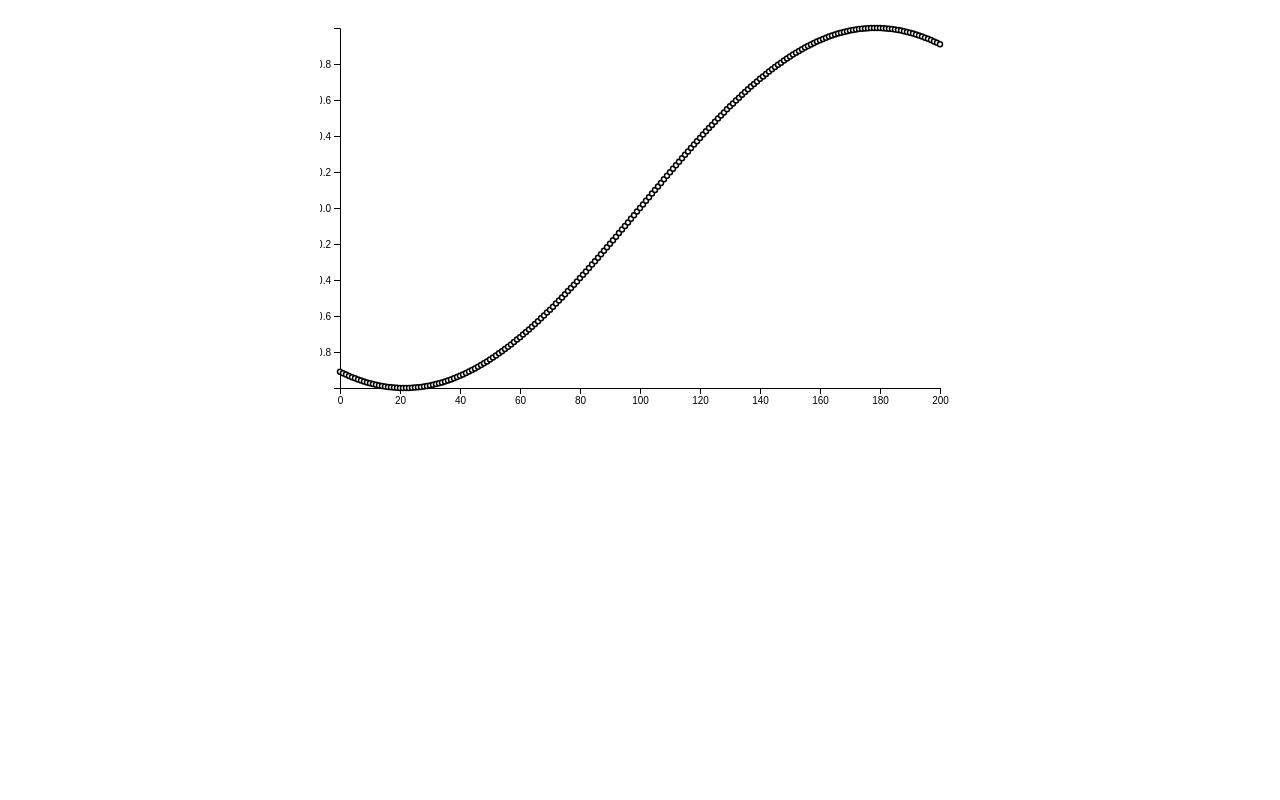
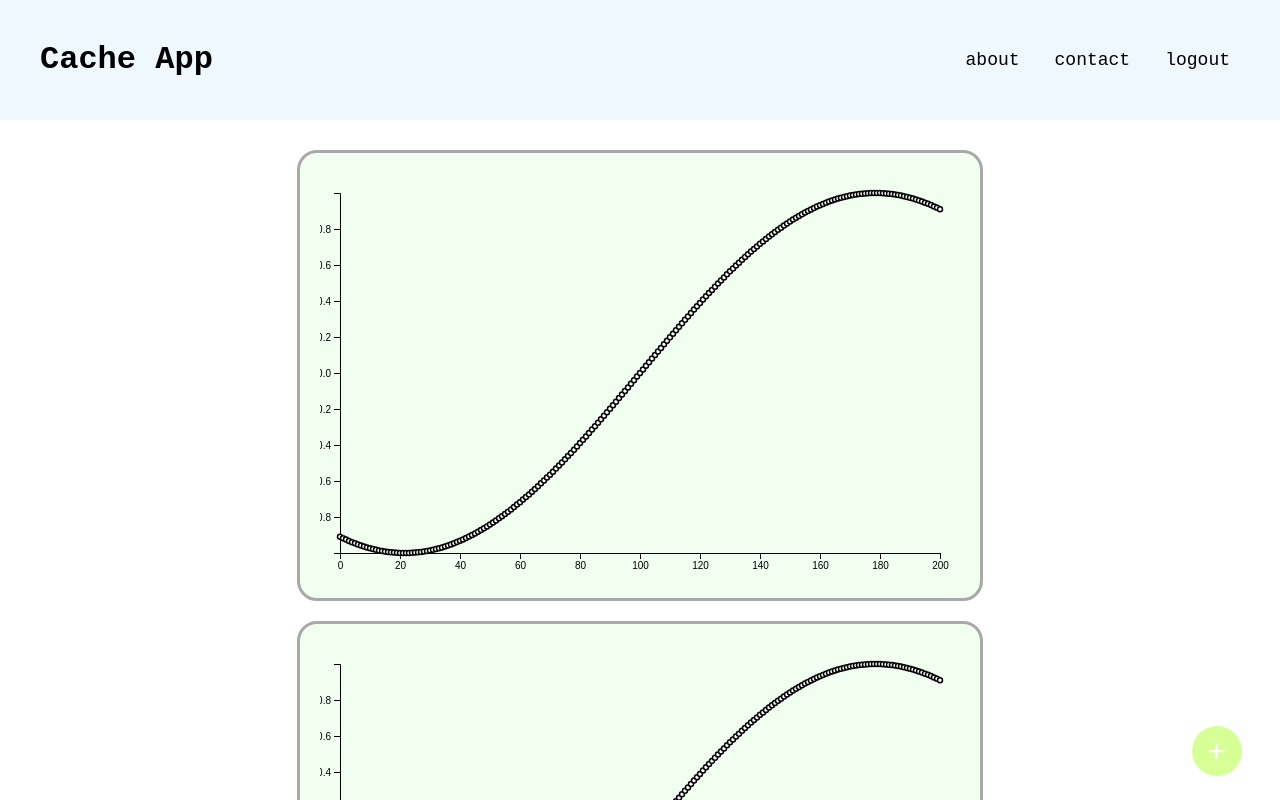
Before and after one commit to oslabs-beta/rediSphere, a React app: page /dashboard in a window 1280 px wide. Shown: the top 800 px of the page. Built offline with nearby package versions, Linux system fonts and the light colour scheme.

Commit message:
build out dummy front end including login page, sign up page, and dashboard with d3 line plot example widgets

```diff
--- a/client/components/DashBoard.jsx
+++ b/client/components/DashBoard.jsx
@@ -11,8 +11,34 @@ const DashBoard = () => {
     setData(data.slice(-200).concat(Math.atan2(x, y)));
   }
   return (
-    <div onMouseMove={onMouseMove}>
-      <LinePlot data={data}></LinePlot>
+    <div>
+      <header>
+        <div>
+          <h1>Cache App</h1>
+        </div>
+        <div className="header-left">
+          <button>about</button>
+          <button>contact</button>
+          <a href="/login">
+            <button>logout</button>
+          </a>
+        </div>
+      </header>
+      <div className="widget-container">
+        <div className="widget" onMouseMove={onMouseMove}>
+          <LinePlot data={data}></LinePlot>
+        </div>
+        <div className="widget" onMouseMove={onMouseMove}>
+          <LinePlot data={data}></LinePlot>
+        </div>
+        <div className="widget" onMouseMove={onMouseMove}>
+          <LinePlot data={data}></LinePlot>
+        </div>
+        <div className="widget" onMouseMove={onMouseMove}>
+          <LinePlot data={data}></LinePlot>
+        </div>
+      </div>
+      <button id="add-widget-button">+</button>
     </div>
   );
 };
--- a/client/components/LinePlot.jsx
+++ b/client/components/LinePlot.jsx
@@ -21,8 +21,8 @@ const LinePlot = ({
     <svg width={width} height={height}>
       <g ref={gx} transform={`translate(0,${height - marginBottom})`} />
       <g ref={gy} transform={`translate(${marginLeft},0)`} />
-      <path fill="none" stroke="currentColor" stroke-width="1.5" d={line(data)} />
-      <g fill="white" stroke="currentColor" stroke-width="1.5">
+      <path fill="none" stroke="currentColor" strokeWidth="1.5" d={line(data)} />
+      <g fill="white" stroke="currentColor" strokeWidth="1.5">
         {data.map((d, i) => (
           <circle key={i} cx={x(i)} cy={y(d)} r="2.5" />
         ))}
--- a/client/styles.css
+++ b/client/styles.css
@@ -2,11 +2,16 @@ body {
   display: flex;
   flex-direction: column;
   align-items: center;
+  margin: 0;
   font-family: 'Courier New', Courier, monospace;
 }
 
 h2 {
   text-align: center;
+}
+
+button:hover {
+  cursor: pointer;
 }
 
 .login-box,
@@ -35,7 +40,67 @@ h2 {
   }
 
   button:hover {
-    cursor: pointer;
     transform: scaleY(1.05);
   }
 }
+
+header {
+  background-color: aliceblue;
+  display: flex;
+  justify-content: space-between;
+  padding: 20px 40px;
+
+  .header-left {
+    display: flex;
+    align-items: center;
+
+    button {
+      font-family: inherit;
+      margin-left: 15px;
+      border: none;
+      background-color: inherit;
+      border-radius: 10px;
+      padding: 10px;
+      font-size: large;
+      a {
+        text-decoration: none;
+      }
+    }
+    button:hover {
+      background-color: gainsboro;
+    }
+  }
+}
+
+.widget-container {
+  padding: 20px;
+  display: flex;
+  flex-wrap: wrap;
+  justify-content: center;
+}
+
+.widget {
+  border: solid darkgray;
+  border-radius: 20px;
+  margin: 10px;
+  padding: 20px;
+  background-color: honeydew;
+}
+
+#add-widget-button {
+  position: fixed;
+  bottom: 3vh;
+  right: 3vw;
+  height: 50px;
+  width: 50px;
+  font-size: xx-large;
+  border-radius: 50px;
+  border: none;
+  background-color: greenyellow;
+  color: white;
+  opacity: 0.5;
+}
+#add-widget-button:hover {
+  transform: scale(1.08);
+  opacity: 1;
+}
```
